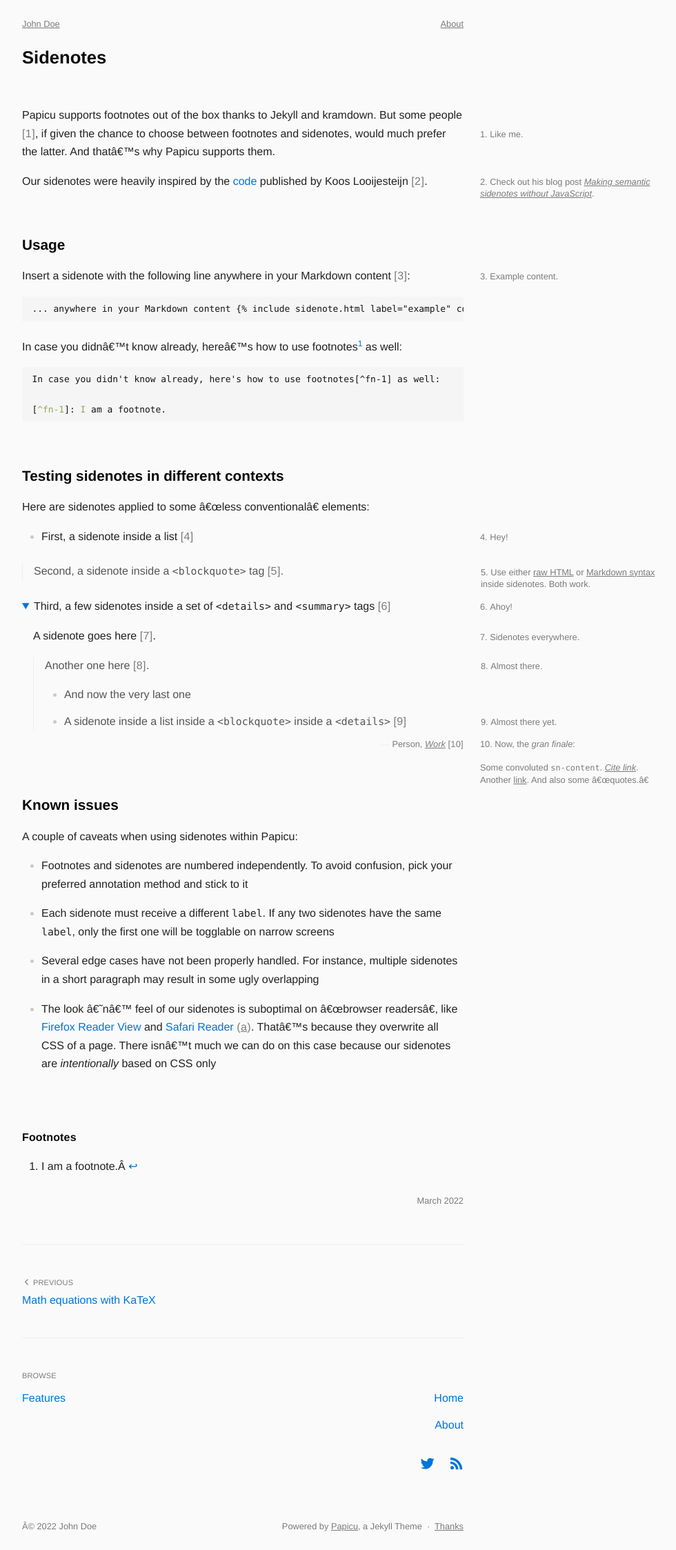
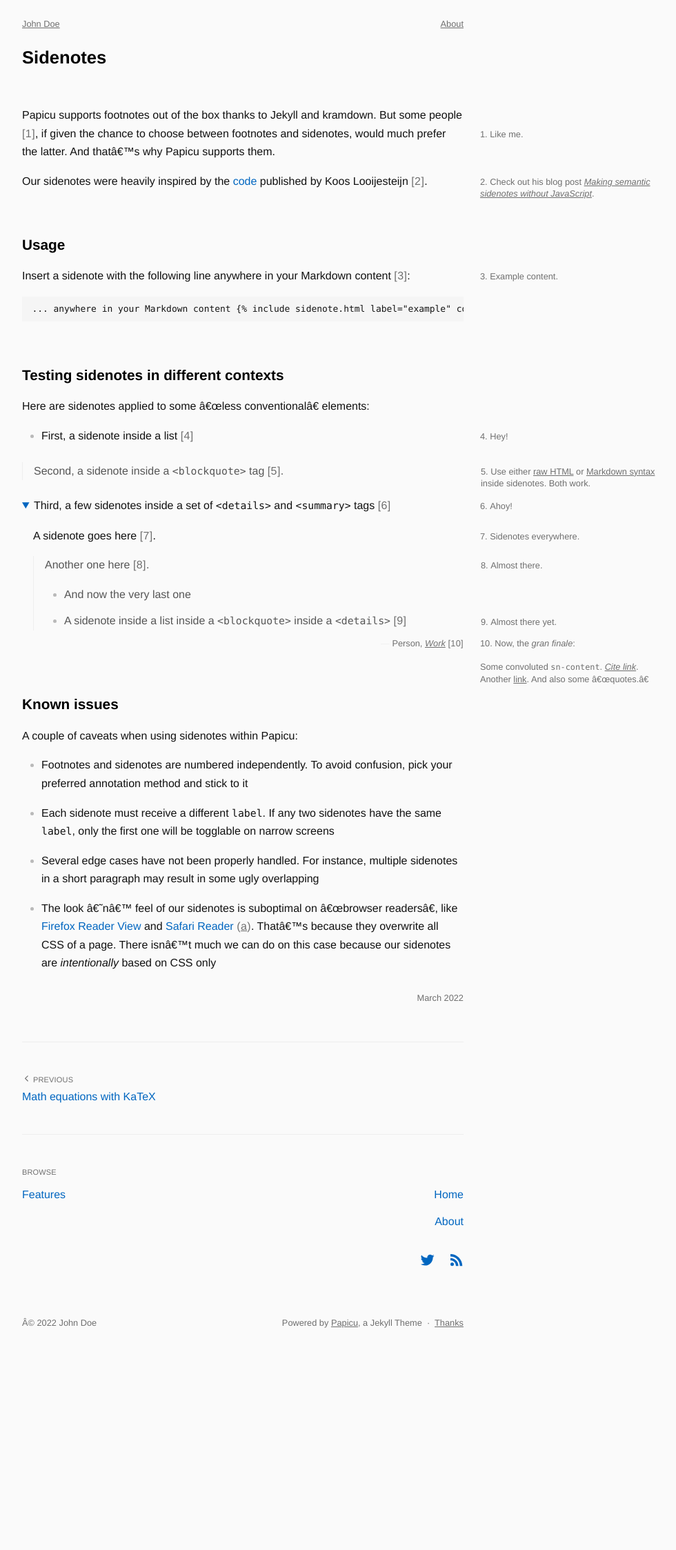
Before and after one commit to lucasrla/papicu, a Jekyll site: the page built from _posts/2022-03-01-sidenotes.md, in a window 1280 px wide. Shown: the whole page at 69% size, without its empty margins (288-1268 px from the left). Built offline with Jekyll 4.4.1, drawn with Linux system fonts in a browser that asks for light colours; after the commit the page ends 1952 px from its top, so only the background shows below that.

Commit message:
Address Lighthouse warnings: improve color contrast, etc

````diff
--- a/_posts/2022-03-01-sidenotes.md
+++ b/_posts/2022-03-01-sidenotes.md
@@ -21,16 +21,6 @@ Insert a sidenote with the following line anywhere in your Markdown content {% i
 ... anywhere in your Markdown content {% include sidenote.html label="example" content="Example content." %}
 ```
 {% endraw  %}
-
-In case you didn't know already, here's how to use footnotes[^fn-1] as well:
-
-[^fn-1]: I am a footnote.
-
-```md
-In case you didn't know already, here's how to use footnotes[^fn-1] as well:
-
-[^fn-1]: I am a footnote.
-```
 
 
 ## Testing sidenotes in different contexts
--- a/_sass/base/_color.scss
+++ b/_sass/base/_color.scss
@@ -57,25 +57,26 @@
 :root {
   // useful for trying out sass filters: https://sassme.jim-nielsen.com/
 
-  @include define-color("txt", #222);
-  @include define-color("txt-muted", lighten(#222, 20%)); // #555555
+  @include define-color("txt", #111);
+  @include define-color("txt-muted", lighten(#111, 27%)); // #565656
 
-  @include define-color("heading", darken(#222, 10%)); // #080808
+  @include define-color("heading", darken(#111, 10%)); // #000
   // which is equivalent to `hsla-color("txt", $lightness: -10%);` in a css rule
 
   @include define-color("accent", #f0f097);
 
-  @include define-color("link", #0074d9);
-  @include define-color("link-hover", lighten(#0074d9, 10%));
-  @include define-color("link-visited", desaturate(#0074d9, 33%));
-  @include define-color("link-active", darken(#0074d9, 33%));
+  // @include define-color("link", #0074d9);
+  @include define-color("link", #0066c0);
+  @include define-color("link-hover", lighten(#0066c0, 10%));
+  @include define-color("link-visited", desaturate(#0066c0, 33%));
+  @include define-color("link-active", darken(#0066c0, 33%));
 
-  @include define-color("muted", lighten(#222, 35%)); // #7b7b7b
-  @include define-color("muted-hover", lighten(#7b7b7b, 10%));
-  @include define-color("muted-visited", desaturate(#7b7b7b, 25%));
-  @include define-color("muted-active", darken(#7b7b7b, 25%));
+  @include define-color("muted", lighten(#111, 37%)); // #6f6f6f
+  @include define-color("muted-hover", lighten(#6f6f6f, 10%));
+  @include define-color("muted-visited", desaturate(#6f6f6f, 25%));
+  @include define-color("muted-active", darken(#6f6f6f, 25%));
 
-  @include define-color("marker-muted", lighten(#222, 66%)); // #cacaca
+  @include define-color("marker-muted", lighten(#111, 66%)); // #b9b9b9
 
   @include define-color("bg", #fafafa);
   @include define-color("ui-bg", darken(#fafafa, 3%)); // #f2f2f2
@@ -87,8 +88,8 @@
 
 @media (prefers-color-scheme: dark) {
   :root {
-    @include define-color("txt", #ccc);
-    @include define-color("txt-muted", darken(#ccc, 15%)); // #a6a6a6
+    @include define-color("txt", #dedede);
+    @include define-color("txt-muted", darken(#dedede, 20%)); // #ababab
 
     @include define-color("heading", lighten(#ccc, 10%)); // #e6e6e6
 
@@ -105,15 +106,15 @@
     @include define-color("link-visited", desaturate(#2997ff, 33%));
     @include define-color("link-active", darken(#2997ff, 33%));
 
-    @include define-color("muted", darken(#ccc, 30%)); // #808080
+    @include define-color("muted", darken(#dedede, 37%)); // #808080
     @include define-color("muted-hover", lighten(#808080, 10%));
     @include define-color("muted-visited", desaturate(#808080, 25%));
     @include define-color("muted-active", darken(#808080, 25%));
 
-    @include define-color("marker-muted", darken(#ccc, 50%)); // #4d4d4d
+    @include define-color("marker-muted", darken(#dedede, 57%)); // #4d4d4d
 
-    @include define-color("bg", #222);
-    @include define-color("ui-bg", darken(#222, 2%)); // #1d1d1d
+    @include define-color("bg", #111);
+    @include define-color("ui-bg", darken(#111, 3%)); // #090909
     @include define-color("ui-input-bg", #000);
 
     @include define-color("ui-border", #333);
````
Also changed, not shown: _posts/2021-01-02-basic-html-elements.md (+3 -3 lines).
